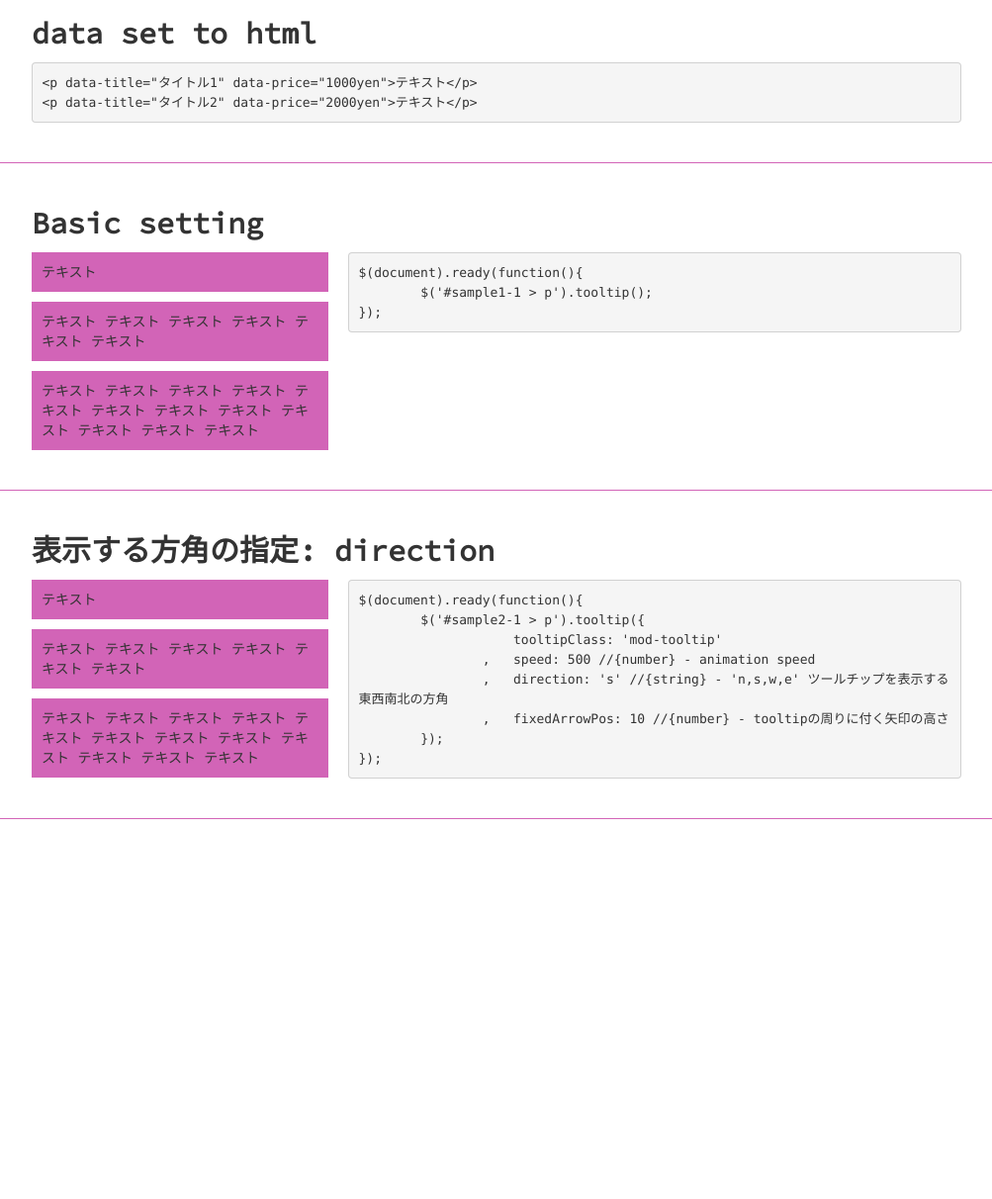
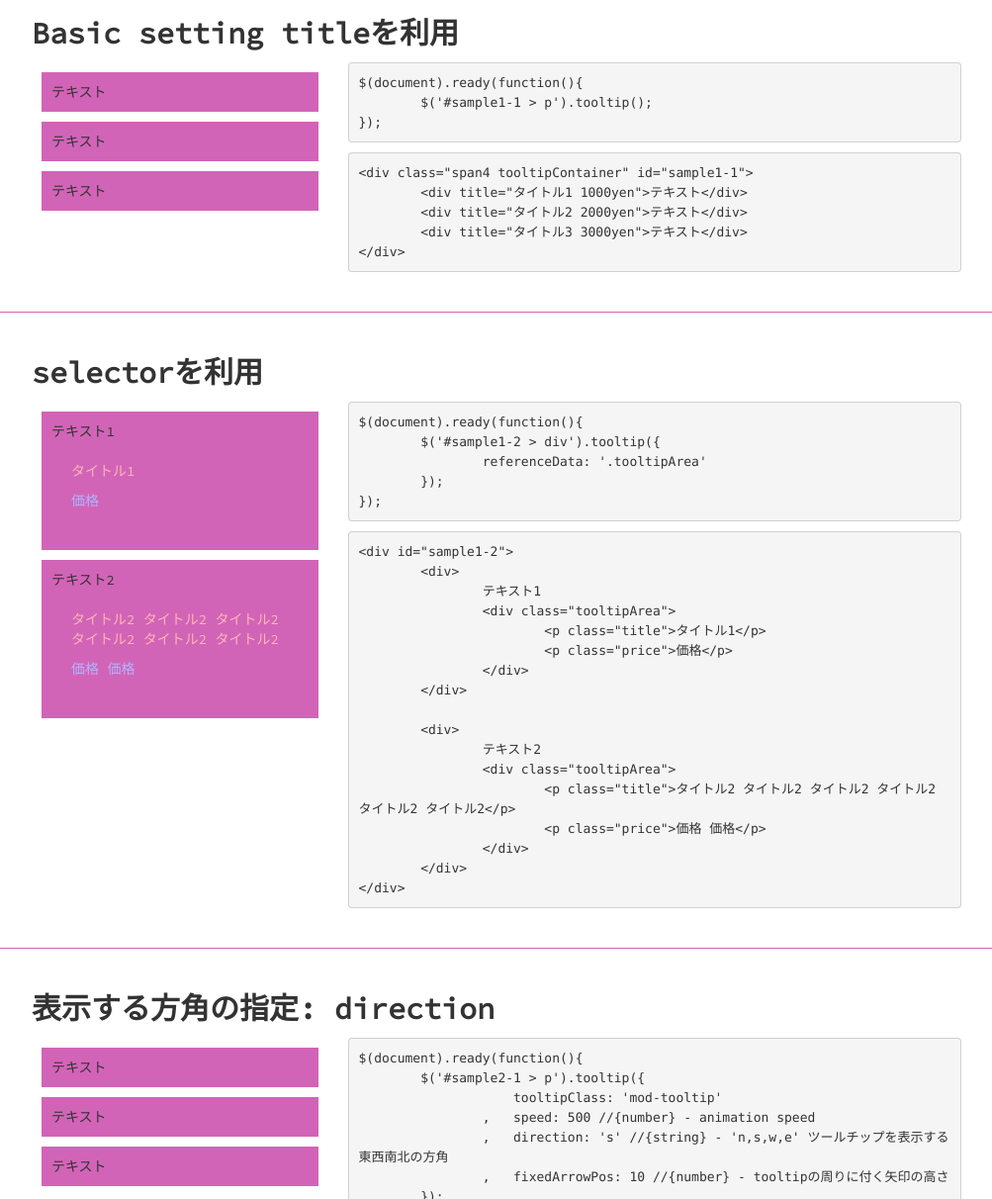
Before and after one commit to rin316/jquery.tooltip, a plain HTML site: page index.html in a window 1280 px wide. Shown: the part 494-1706 px from the top of the page at 99% size, without its empty margins (138-1141 px from the left). Before the commit the page ends 1352 px from the top, so only its background shows below. Drawn offline with Linux system fonts and the light colour scheme.

Commit message:
contentsをtitle要素から取得, selectorを指定して取得 の2パターンに変更

```diff
--- a/index.html
+++ b/index.html
@@ -38,28 +38,80 @@
 	<hr>
 
 	<div class="container">
-		<h2>data set to html</h2>
-<pre>
-&lt;p data-title="タイトル1" data-price="1000yen"&gt;テキスト&lt;/p&gt;
-&lt;p data-title="タイトル2" data-price="2000yen"&gt;テキスト&lt;/p&gt;
-</pre>
-	</div>
-
-	<hr>
-
-	<div class="container">
-		<h2>Basic setting</h2>
+		<h2>Basic setting titleを利用</h2>
 		<div class="row">
-			<div class="span4 tooltipArea" id="sample1-1">
-				<p data-title="タイトル1" data-price="1000yen">テキスト</p>
-				<p data-title="タイトル2" data-price="2000yen">テキスト テキスト テキスト テキスト テキスト テキスト</p>
-				<p data-title="タイトル3 タイトル3 タイトル3 タイトル3 タイトル3 タイトル3"  data-price="3000yen">テキスト テキスト テキスト テキスト テキスト テキスト テキスト テキスト テキスト テキスト テキスト テキスト</p>
+			<div class="span4 tooltipContainer" id="sample1-1">
+				<div title="タイトル1 1000yen">テキスト</div>
+				<div title="タイトル2 2000yen">テキスト</div>
+				<div title="タイトル3 3000yen">テキスト</div>
 			</div>
 			<div class="span8">
 <pre>
 $(document).ready(function(){
 	$('#sample1-1 > p').tooltip();
 });
+</pre>
+<pre>
+&lt;div class="span4 tooltipContainer" id="sample1-1"&gt;
+	&lt;div title="タイトル1 1000yen"&gt;テキスト&lt;/div&gt;
+	&lt;div title="タイトル2 2000yen"&gt;テキスト&lt;/div&gt;
+	&lt;div title="タイトル3 3000yen"&gt;テキスト&lt;/div&gt;
+&lt;/div>
+</pre>
+			</div>
+		</div>
+	</div>
+
+	<hr>
+
+	<div class="container">
+		<h2>selectorを利用</h2>
+		<div class="row">
+			<div class="span4 tooltipContainer" id="sample1-2">
+				<div>
+					テキスト1
+					<div class="tooltipArea">
+						<p class="title">タイトル1</p>
+						<p class="price">価格</p>
+					</div>
+				</div>
+
+				<div>
+					テキスト2
+					<div class="tooltipArea">
+						<p class="title">タイトル2 タイトル2 タイトル2 タイトル2 タイトル2 タイトル2</p>
+						<p class="price">価格 価格</p>
+					</div>
+				</div>
+
+
+			</div>
+			<div class="span8">
+<pre>
+$(document).ready(function(){
+	$('#sample1-2 > div').tooltip({
+		referenceData: '.tooltipArea'
+	});
+});
+</pre>
+<pre>
+&lt;div id="sample1-2"&gt;
+	&lt;div&gt;
+		テキスト1
+		&lt;div class="tooltipArea"&gt;
+			&lt;p class="title"&gt;タイトル1&lt;/p&gt;
+			&lt;p class="price"&gt;価格&lt;/p&gt;
+		&lt;/div&gt;
+	&lt;/div&gt;
+
+	&lt;div&gt;
+		テキスト2
+		&lt;div class="tooltipArea"&gt;
+			&lt;p class="title"&gt;タイトル2 タイトル2 タイトル2 タイトル2 タイトル2 タイトル2&lt;/p&gt;
+			&lt;p class="price"&gt;価格 価格&lt;/p&gt;
+		&lt;/div&gt;
+	&lt;/div&gt;
+&lt;/div&gt;
 </pre>
 			</div>
 		</div>
@@ -70,10 +122,10 @@ $(document).ready(function(){
 	<div class="container">
 		<h2>表示する方角の指定: direction</h2>
 		<div class="row">
-			<div class="span4 tooltipArea" id="sample2-1">
-				<p data-title="タイトル1" data-price="1000yen">テキスト</p>
-				<p data-title="タイトル2" data-price="2000yen">テキスト テキスト テキスト テキスト テキスト テキスト</p>
-				<p data-title="タイトル3 タイトル3 タイトル3 タイトル3 タイトル3 タイトル3"  data-price="3000yen">テキスト テキスト テキスト テキスト テキスト テキスト テキスト テキスト テキスト テキスト テキスト テキスト</p>
+			<div class="span4 tooltipContainer" id="sample2-1">
+				<div title="タイトル1 1000yen">テキスト</div>
+				<div title="タイトル2 2000yen">テキスト</div>
+				<div title="タイトル3 3000yen">テキスト</div>
 			</div>
 			<div class="span8">
 				<pre>
--- a/main.js
+++ b/main.js
@@ -5,11 +5,17 @@
 
 (function ($, window, undefined) {
 	$(document).ready(function(){
-		$('#sample1-1 > p').tooltip();
+		$('#sample1-1 > div').tooltip();
 	});
 
 	$(document).ready(function(){
-		$('#sample2-1 > p').tooltip({
+		$('#sample1-2 > div').tooltip({
+			referenceData: '.tooltipArea'
+		});
+	});
+
+	$(document).ready(function(){
+		$('#sample2-1 > div').tooltip({
 			    tooltipClass: 'mod-tooltip'
 			,   speed: 500 //{number} - animation speed
 			,   direction: 's' //{string} - 'n,s,w,e' ツールチップを表示する東西南北の方角
--- a/resources/css/base.css
+++ b/resources/css/base.css
@@ -50,8 +50,9 @@ hr {
 		line-height: 50px;
 	}
 
-/*--.tooltipArea--*/
-.tooltipArea p {
+/*--.tooltipContainer--*/
+.tooltipContainer div {
+	margin: 10px;
 	padding: 10px;
 	background-color: #D264B7;
 }
```
Also changed, not shown: jquery.tooltip.js, resources/bootstrap/js/bootstrap.min.js.
